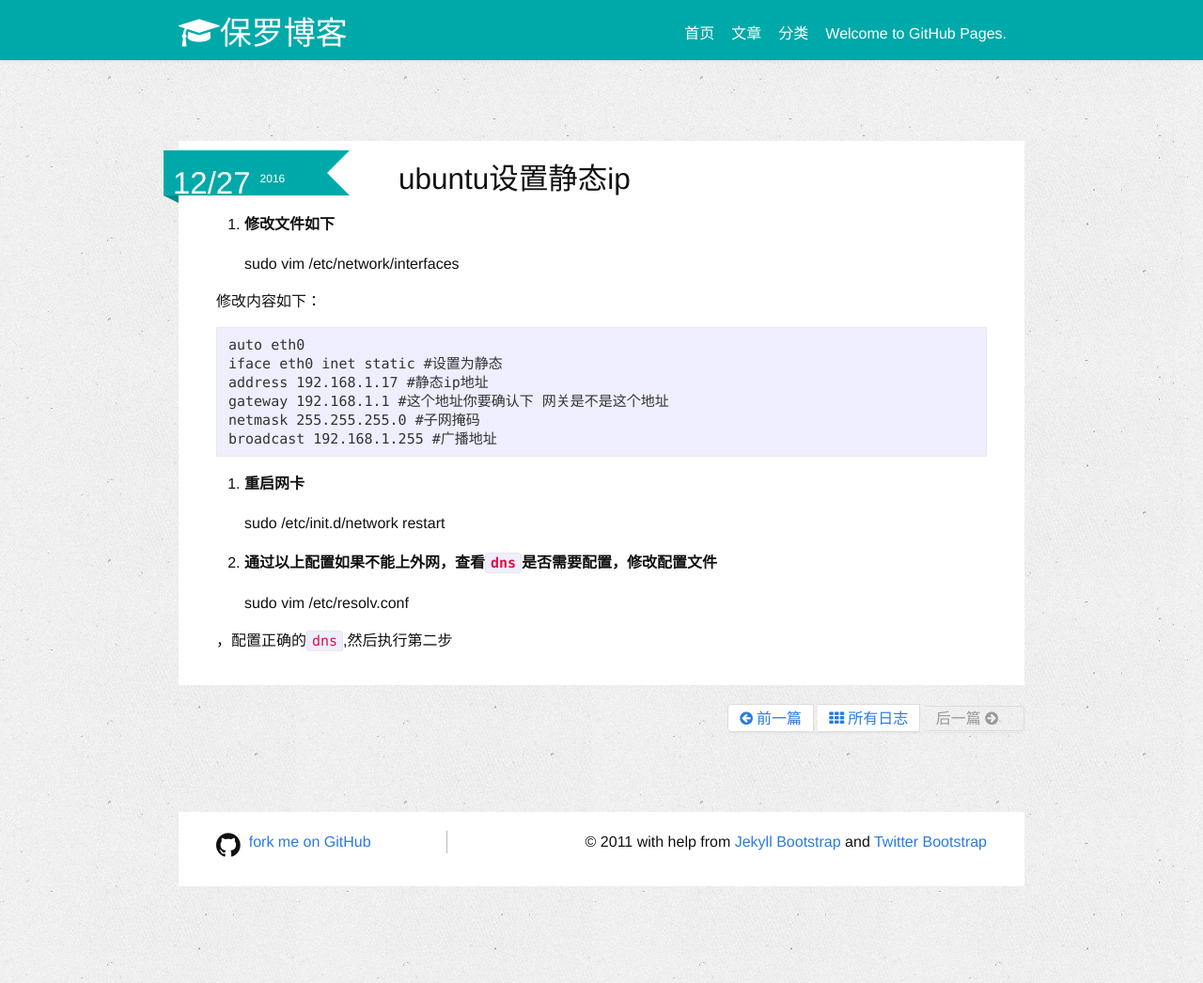
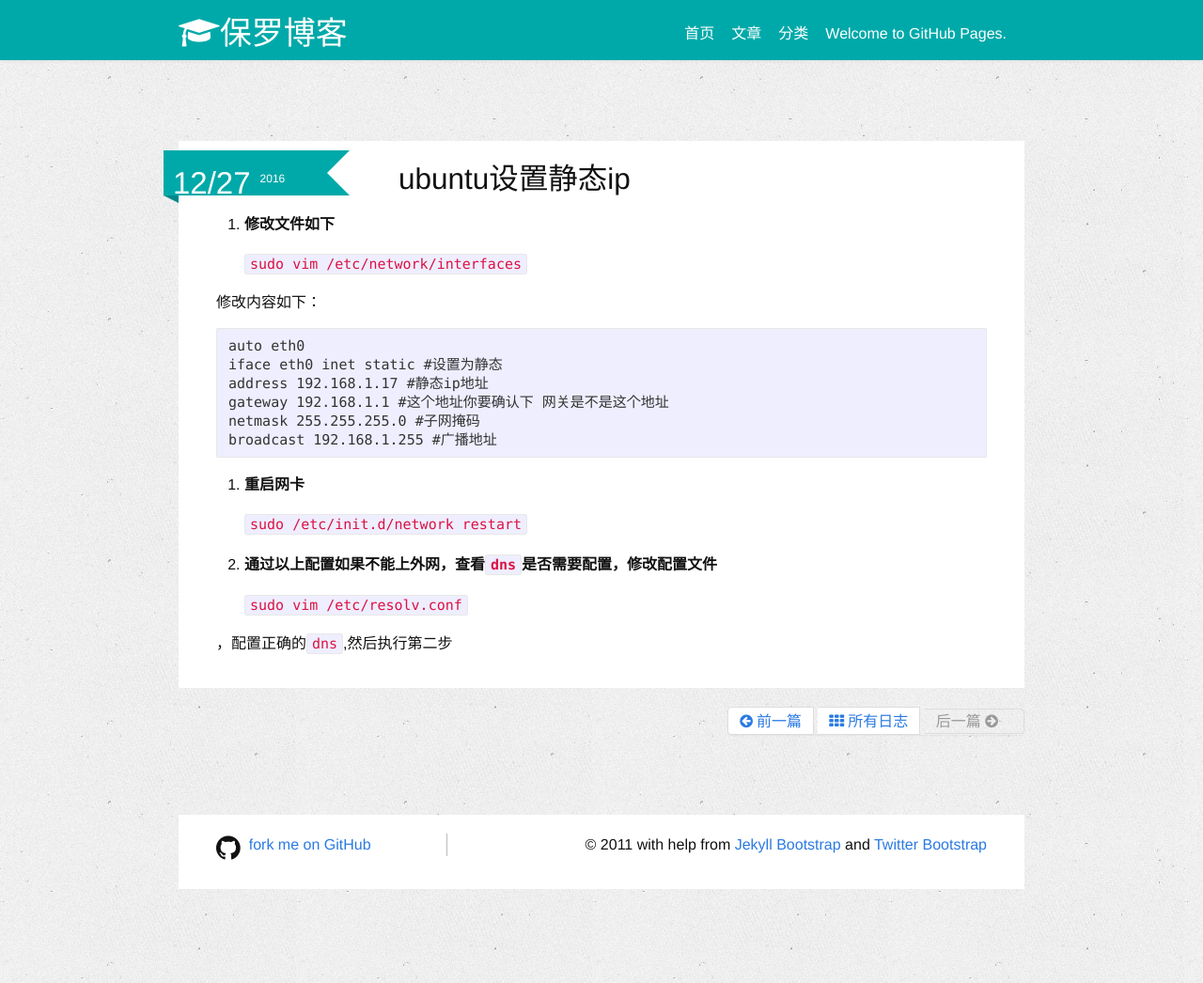
Before and after one commit to cbpaul/cbpaul.github.io, a Jekyll site: the page built from _posts/2016-12-27-linux-ipsetting.md, in a window 1280 px wide and 1046 px high. Shown: the whole window at 94% size. Built offline with Jekyll 4.4.1, drawn with Linux system fonts in a browser that asks for light colours; nearby versions of some CDN libraries.

```diff
--- a/_posts/2016-12-27-linux-ipsetting.md
+++ b/_posts/2016-12-27-linux-ipsetting.md
@@ -10,7 +10,7 @@ categories: [linux]
 1. **修改文件如下**
 
 
-    sudo vim /etc/network/interfaces
+    `sudo vim /etc/network/interfaces`
 
 修改内容如下：
 
@@ -23,10 +23,10 @@ categories: [linux]
 
 2. **重启网卡**
 
-    sudo /etc/init.d/network restart
+    `sudo /etc/init.d/network restart`
 
 3. **通过以上配置如果不能上外网，查看`dns`是否需要配置，修改配置文件**
 
-    sudo vim /etc/resolv.conf
+    `sudo vim /etc/resolv.conf`
 
 ，配置正确的`dns`,然后执行第二步
```
